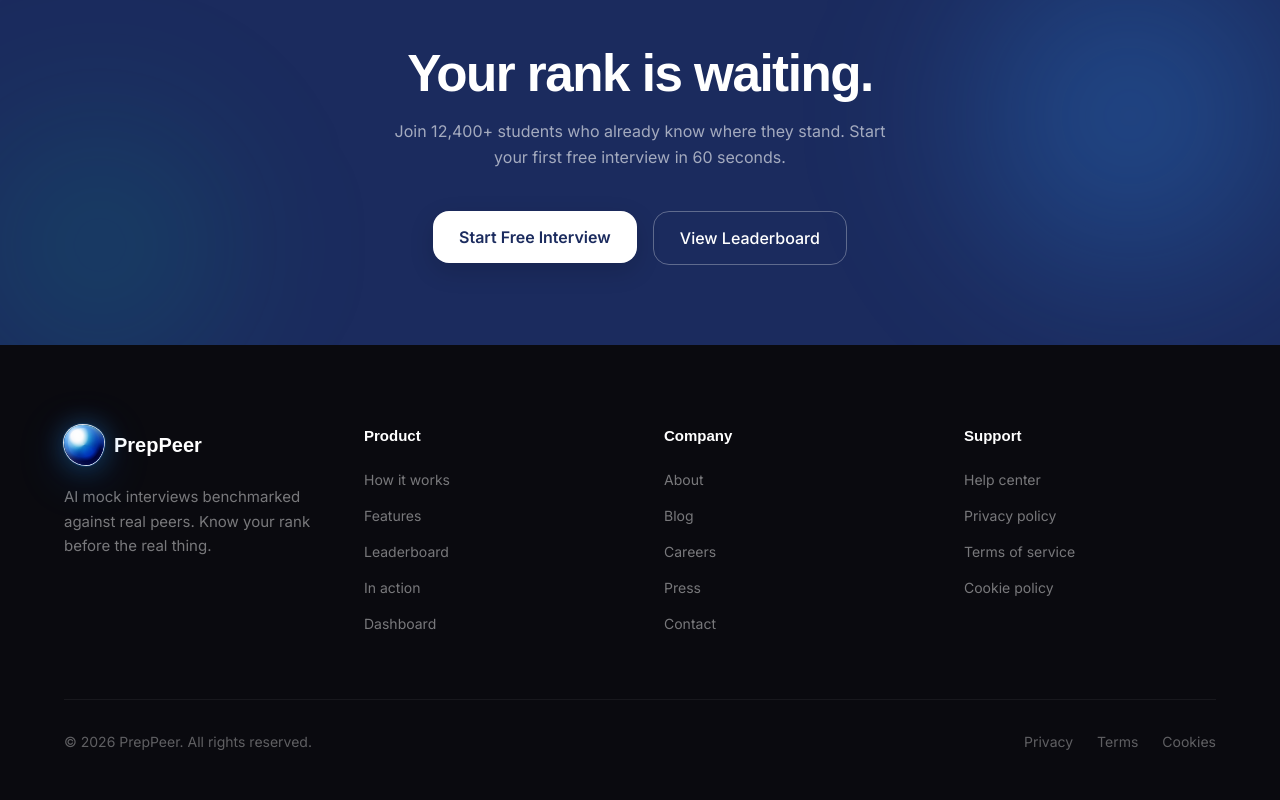
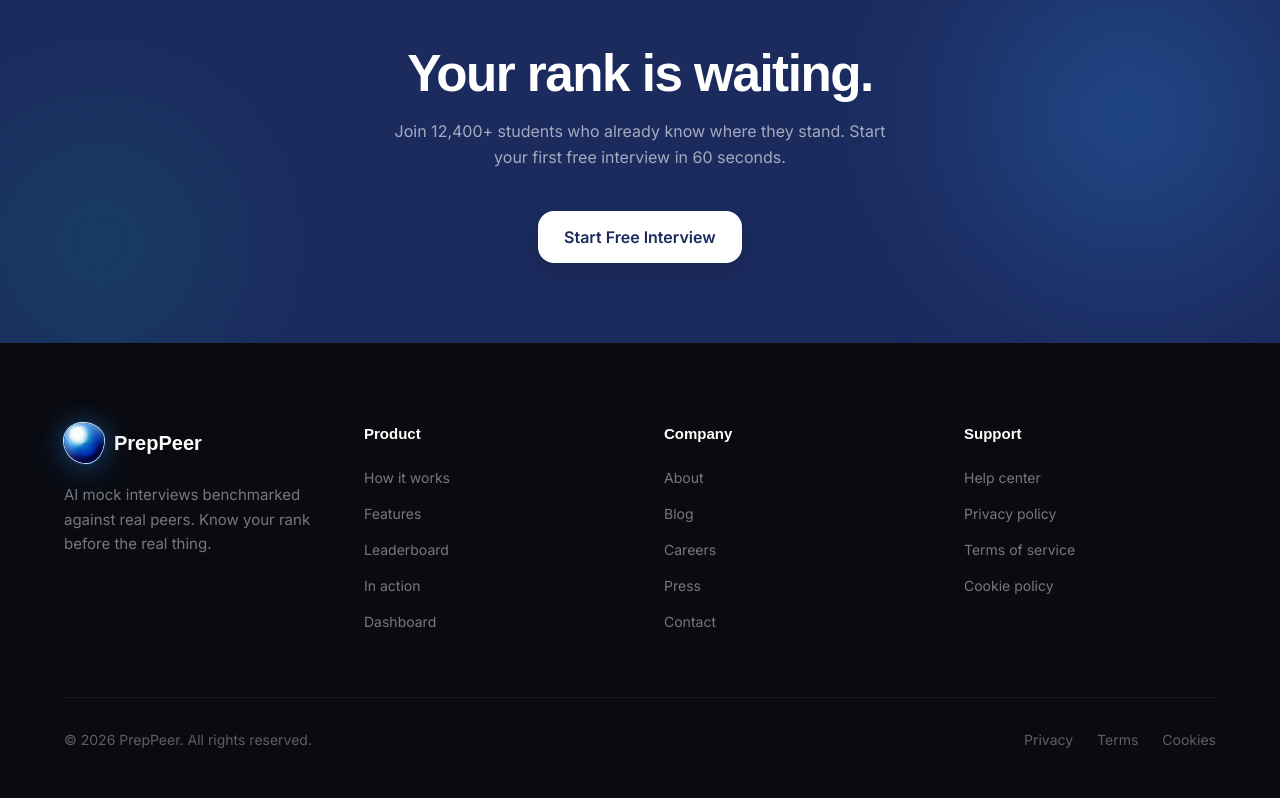
Before and after one commit to Rajat77a/PrepPeer, a Next.js app: page / in a window 1280 px wide. Shown: the part 6113-6913 px from the top of the page. Built offline with nearby package versions, Linux system fonts and the light colour scheme; a web font is replaced by a local one.

Commit message:
Remove footer leaderboard CTA

```diff
--- a/components/sections/CTA.tsx
+++ b/components/sections/CTA.tsx
@@ -1,6 +1,5 @@
 import ScrollReveal from "@/components/ui/ScrollReveal";
 import { Button } from "@/components/ui/Button";
-import Link from "next/link";
 
 export function CTA() {
   return (
@@ -32,16 +31,10 @@ export function CTA() {
             Join 12,400+ students who already know where they stand. Start your
             first free interview in 60 seconds.
           </p>
-          <div className="flex flex-col sm:flex-row gap-4 justify-center">
+          <div className="flex justify-center">
             <Button href="/interview" variant="navy-cta">
               Start Free Interview
             </Button>
-            <Link
-              href="/leaderboard"
-              className="inline-flex items-center justify-center px-[26px] py-3.5 rounded-2xl border border-white/30 text-white font-inter font-medium text-base hover:scale-[1.02] hover:border-white/60 transition-all cursor-pointer"
-            >
-              View Leaderboard
-            </Link>
           </div>
         </div>
       </ScrollReveal>
```
